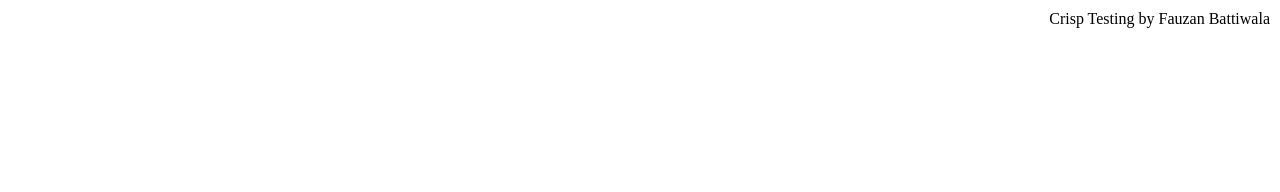
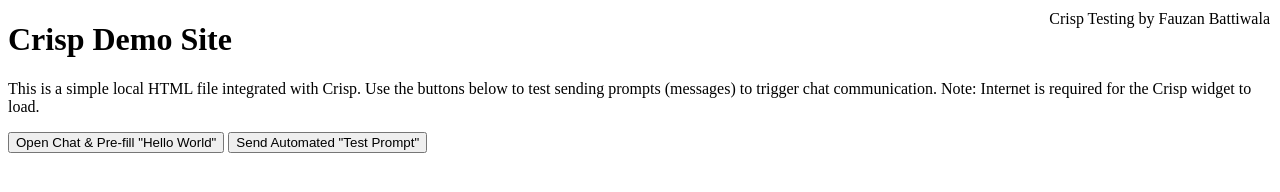
Before and after one commit to FauzanBattiwala/Crisp-Demo, a plain HTML site: page Index.html in a window 1280 px wide. Drawn offline with Linux system fonts and the light colour scheme.

Commit message:
Update Index.html

```diff
--- a/Index.html
+++ b/Index.html
@@ -1,3 +1,4 @@
+<!DOCTYPE html>
 <html lang="en">
 <head>
   <meta charset="UTF-8">
@@ -25,6 +26,7 @@ font-size: medium; /* Medium font size */
       color: black; /* Default color; change if needed */
       animation: blink 1s infinite; /* Blinking animation: 1s duration, infinite loop */
     }
+
     @keyframes blink {
       0% { opacity: 1; }
       50% { opacity: 0; }
@@ -35,3 +37,43 @@ animation: blink 1s infinite; /* Blinking animation: 1s duration, infinite loop
 <body>
   <!-- Blinking text element -->
   <div class="blinking-text">Crisp Testing by Fauzan Battiwala</div>
+
+  <h1>Crisp Demo Site</h1>
+  <p>This is a simple local HTML file integrated with Crisp. Use the buttons below to test sending prompts (messages) to trigger chat communication. Note: Internet is required for the Crisp widget to load.</p>
+
+  <!-- Button to open chat and pre-fill a message -->
+  <button onclick="openAndPrefillChat()">Open Chat & Pre-fill "Hello World"</button>
+
+  <!-- Button to send an automated message -->
+  <button onclick="sendAutomatedMessage()">Send Automated "Test Prompt"</button>
+
+  <script>
+    // Wait for Crisp to load (optional, but ensures reliability)
+    document.addEventListener('DOMContentLoaded', function() {
+      if (window.$crisp) {
+        $crisp.push(['safe', true]); // Enable safe mode to avoid errors
+      }
+    });
+
+    // Function to open chat and pre-fill a message
+    function openAndPrefillChat() {
+      if (window.$crisp) {
+        $crisp.push(['set', 'message:text', ['Hello World from local HTML!']]); // Pre-fill text
+        $crisp.push(['do', 'chat:open']); // Open the chat widget
+      } else {
+        alert('Crisp not loaded yet. Refresh and try again.');
+      }
+    }
+
+    // Function to send an automated message (triggers as visitor)
+    function sendAutomatedMessage() {
+      if (window.$crisp) {
+        $crisp.push(['do', 'message:send', ['text', 'Test prompt sent from local HTML!']]); // Send text message
+        $crisp.push(['do', 'chat:open']); // Open chat to show the sent message
+      } else {
+        alert('Crisp not loaded yet. Refresh and try again.');
+      }
+    }
+  </script>
+</body>
+</html>
```
Lines whose indentation alone changed are shown as unchanged.
